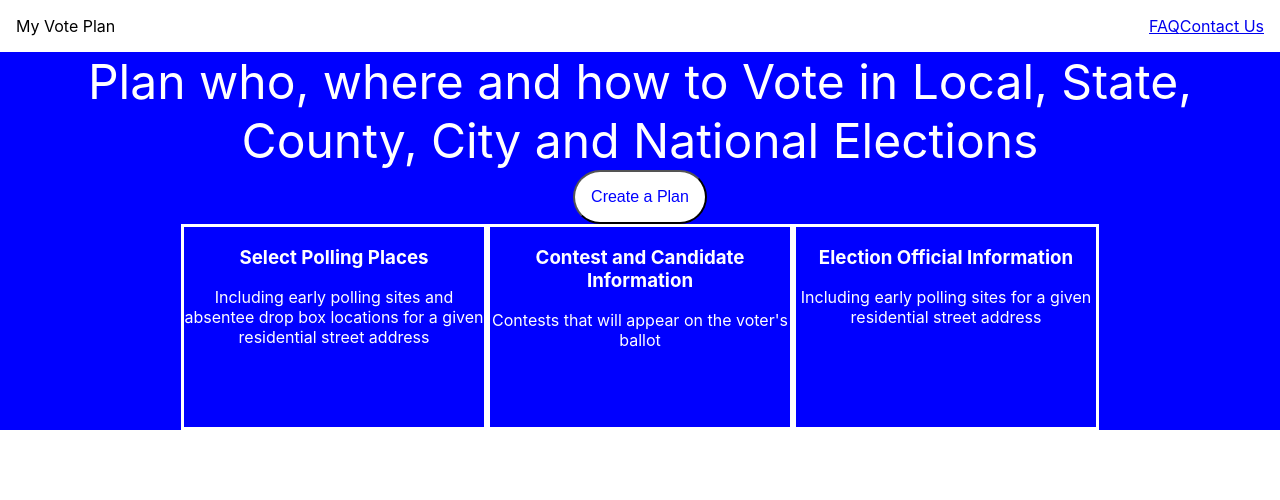
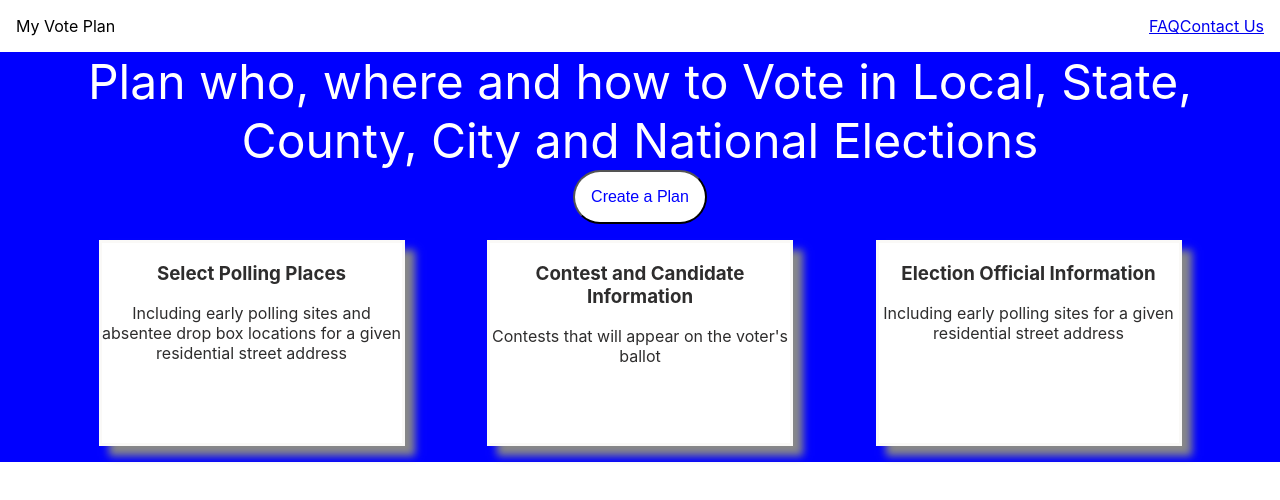
Before and after one commit to Jarquevious/myvoteplan.io, a React (Create React App) app: page / in a window 1280 px wide. Shown: the top 500 px of the page. Built offline with nearby package versions, Linux system fonts and the light colour scheme.

Commit message:
card background and shadow styled

```diff
--- a/src/components/card.css
+++ b/src/components/card.css
@@ -2,5 +2,12 @@
     width: 300px;
     height: 200px;
     border-style: solid;
+    border-color: rgb(250, 249, 247);
+    background-color: white;
+    color: rgb(46, 45, 45);
+    box-shadow: 10px 10px 8px #888888
+
+
+
 
 }
--- a/src/components/jumbotron.css
+++ b/src/components/jumbotron.css
@@ -18,7 +18,9 @@
 
 .Jumbotron-cards {
     display: flex;
-    justify-content: center;
+    justify-content: space-evenly;
+    padding: 1em;
+
 
 
 
```
Also changed, not shown: 1 other file (tests, documents, lock files or other folders).
